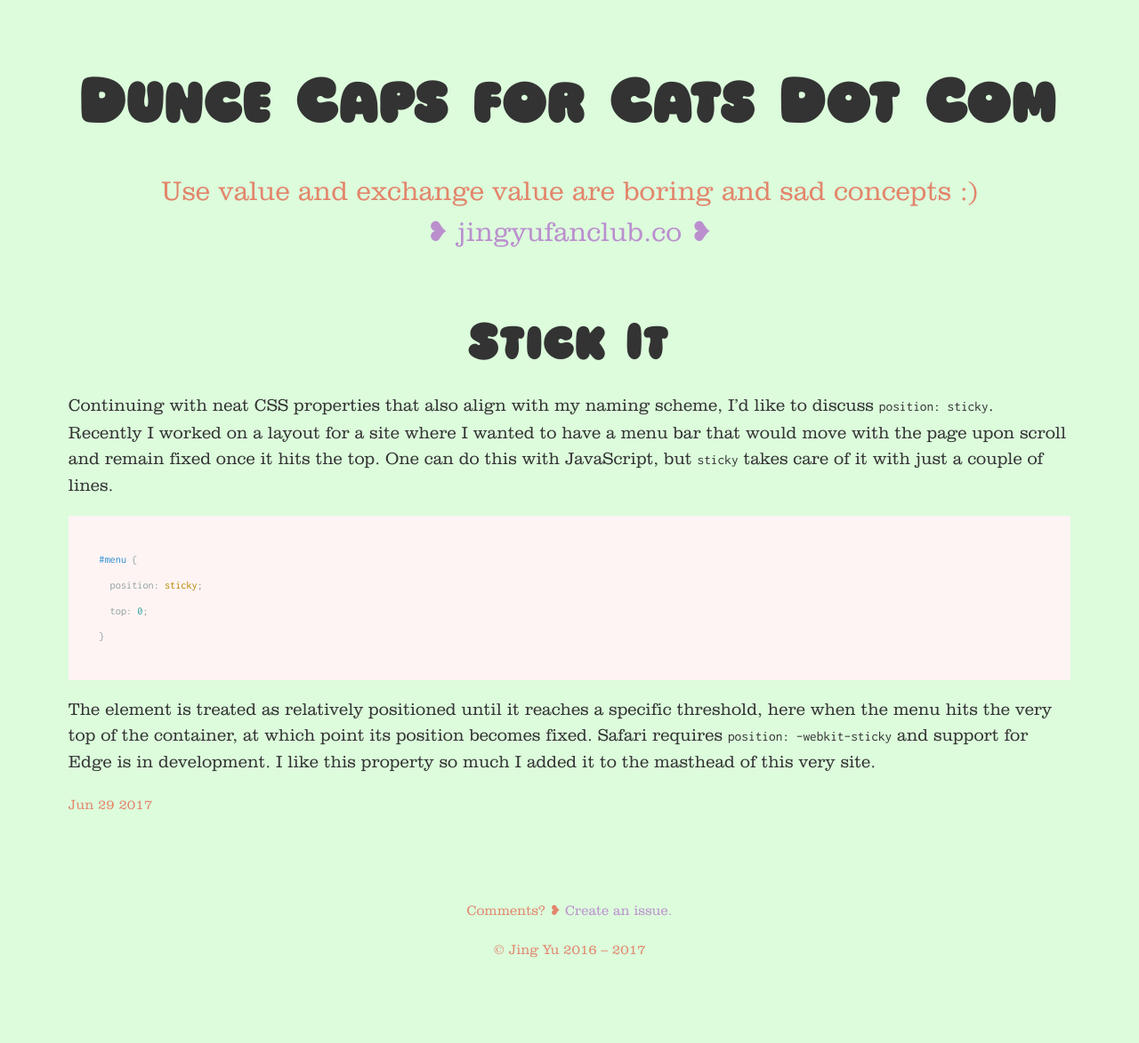
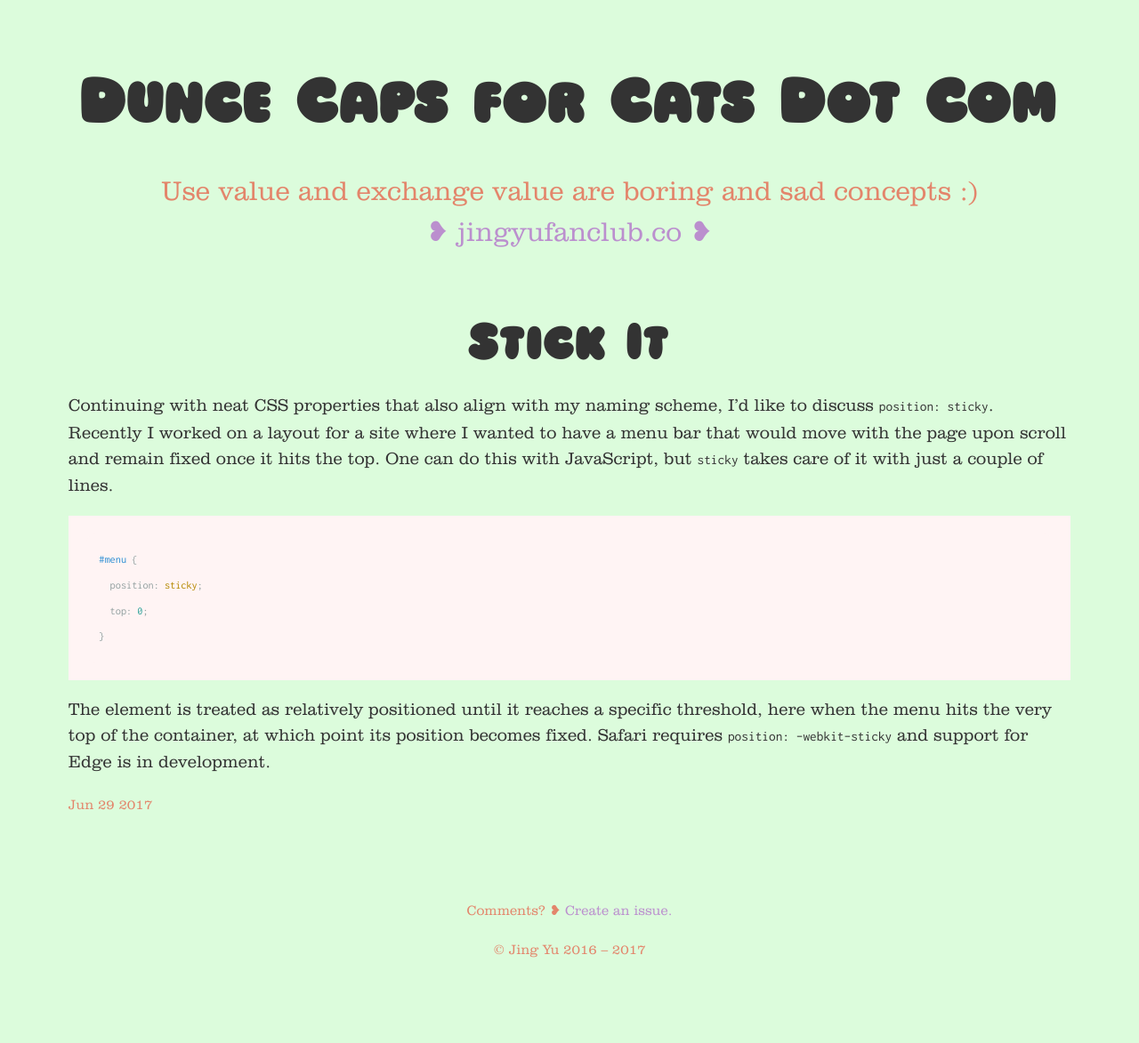
Before and after one commit to jingyufanclub/bloggo, a Jekyll site: the page built from _posts/2017-06-29-stick-it.md, in a window 1280 px wide. Shown: the whole page at 89% size. Built offline with Jekyll 4.4.1, drawn with Linux system fonts in a browser that asks for light colours.

Commit message:
nevermind

````diff
--- a/_posts/2017-06-29-stick-it.md
+++ b/_posts/2017-06-29-stick-it.md
@@ -9,4 +9,4 @@
   top: 0;
 }
 ```
-The element is treated as relatively positioned until it reaches a specific threshold, here when the menu hits the very top of the container, at which point its position becomes fixed. Safari requires `position: -webkit-sticky` and support for Edge is in development. I like this property so much I added it to the masthead of this very site.
+The element is treated as relatively positioned until it reaches a specific threshold, here when the menu hits the very top of the container, at which point its position becomes fixed. Safari requires `position: -webkit-sticky` and support for Edge is in development.
--- a/style.scss
+++ b/style.scss
@@ -224,10 +224,6 @@
 .wrapper-masthead {
   margin-top: 8vh;
   margin-bottom: 4vh;
-  position: sticky;
-  position: -webkit-sticky;
-  top: 0;
-  background: #dcfcdc;
 }
 
 .masthead {
````
